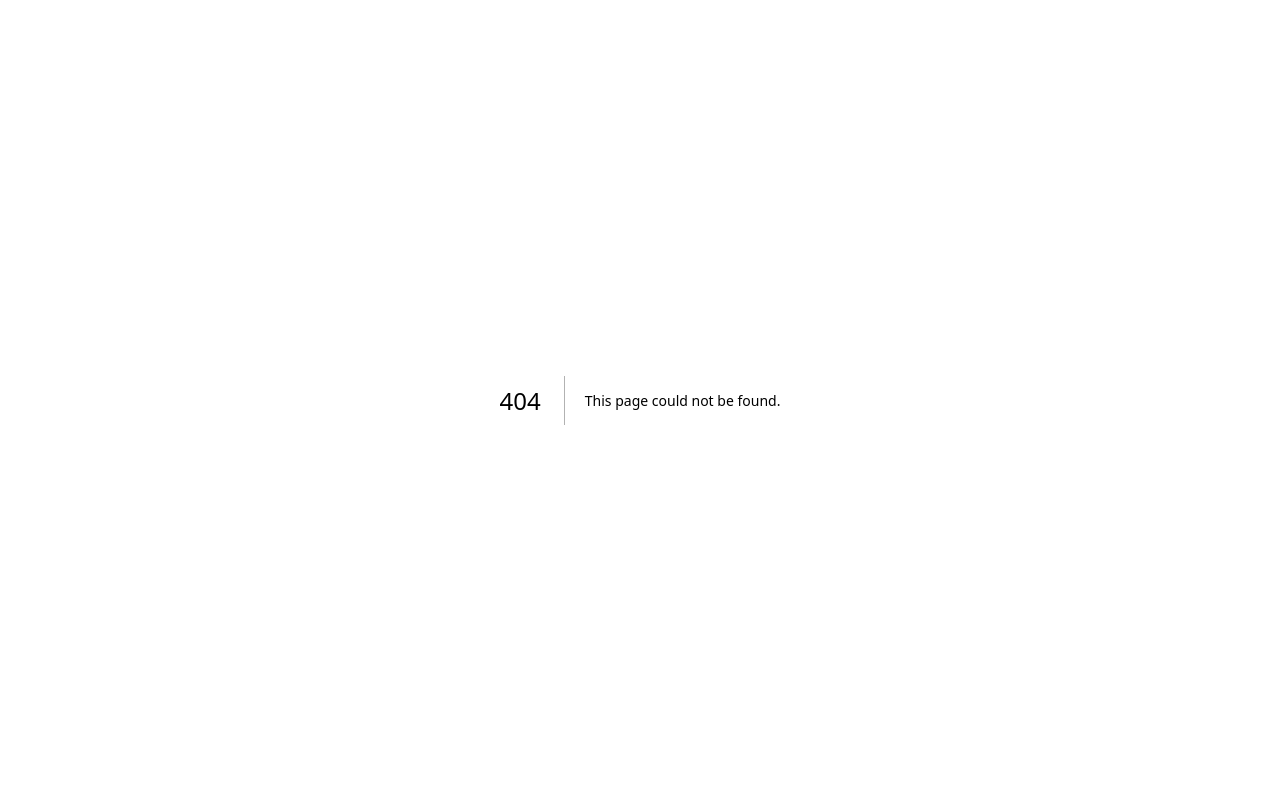
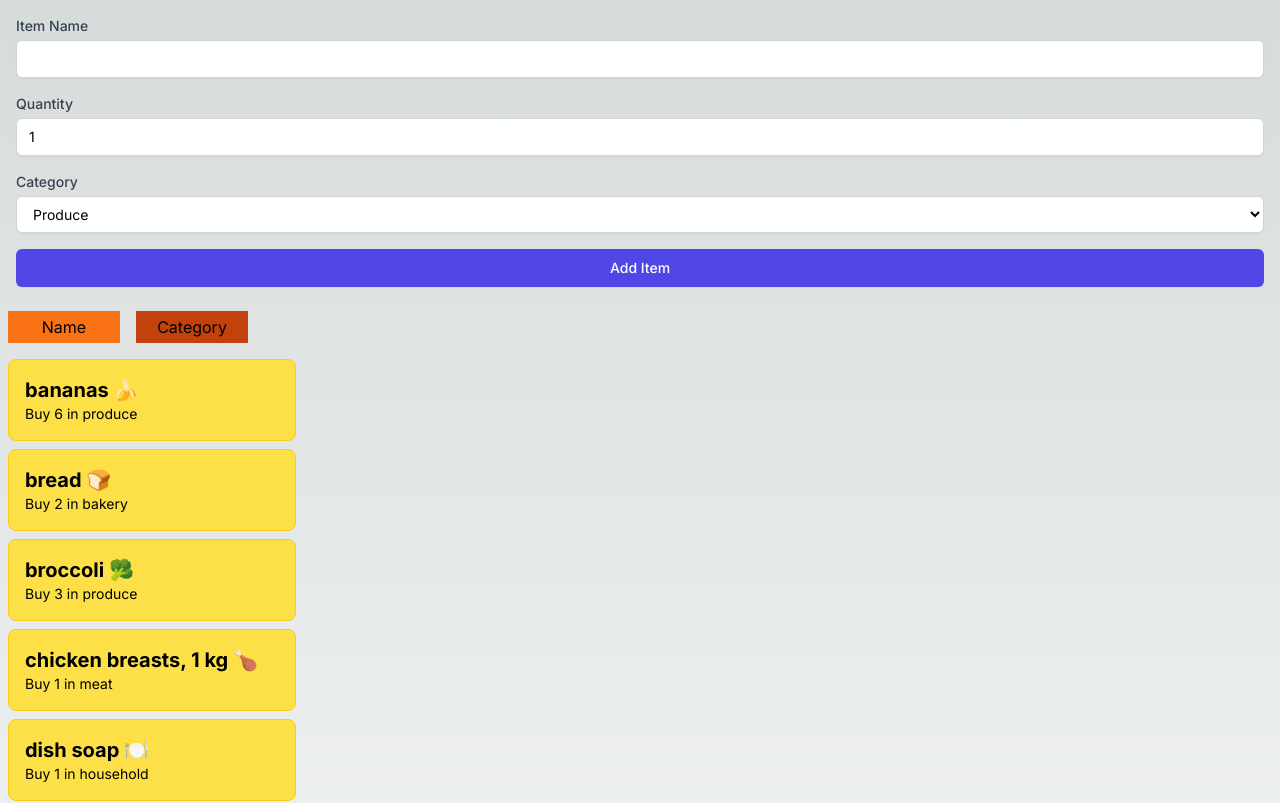
Before and after one commit to khushigaba/cprg306-assignments, a Next.js app: page /week-6 in a window 1280 px wide. Before the commit this address had no page. Shown: the top 803 px of the page. Built offline with nearby package versions, Linux system fonts and the light colour scheme.

Commit message:
Add files via upload

```diff
--- /dev/null
+++ b/app/week-6/item-list.js
@@ -0,0 +1,52 @@
+"use client";
+import React, { useState } from "react";
+import Item from "./item";
+
+export default function ItemList({items}) {
+
+    const [sortBy, setSortBy] = useState("name");
+
+    let sortedItems = [...items];
+
+    // Sort the items
+    sortedItems.sort((a, b) => {
+      if (sortBy === "name") {
+        return a.name.localeCompare(b.name);
+      } else if (sortBy === "category") {
+        return a.category.localeCompare(b.category);
+      }
+    });
+
+  return (
+    <div>
+      {/* Create sort buttons */}
+      <button
+        class="bg-orange-500 p-1 m-2 w-28"
+        onClick={() => setSortBy("name")}
+      >
+        Name
+      </button>
+      <button
+        class="bg-orange-700 p-1 m-2 w-28"
+        onClick={() => setSortBy("category")}
+      >
+        Category
+      </button>
+
+      {/* Render sorted items */}
+      {sortedItems.map((item) => (
+        <div key={item.id}>
+          <ul>
+            <li class="list-none bg-yellow-300 border border-yellow-400 rounded-lg p-4 m-2 w-72">
+              <h2 class="text-xl font-bold">{item.name}</h2>
+
+              <div class="text-sm">
+                Buy {item.quantity} in {item.category}
+              </div>
+            </li>
+          </ul>
+        </div>
+      ))}
+    </div>
+  );
+}
--- /dev/null
+++ b/app/week-6/item.js
@@ -0,0 +1,13 @@
+import React from 'react';
+
+const Item = ({ name, quantity, category }) => {
+  return (
+    <li className="list-none bg-yellow-300 border border-yellow-400 rounded-lg p-4 m-2 w-72">
+      <div className="font-bold text-lg text-black">{name}</div>
+      <div className="text-black">Quantity: {quantity}</div>
+      <div className="text-black">Category: {category}</div>
+    </li>
+  );
+};
+
+export default Item;
--- /dev/null
+++ b/app/week-6/item.json
@@ -0,0 +1,74 @@
+[
+    {
+      "id": "1h2GJKH12gkHG31h1H",
+      "name": "milk, 4 L 🥛",
+      "quantity": 1,
+      "category": "dairy"
+    },
+    {
+      "id": "2KJH3k2j3H1k2J3K1H",
+      "name": "bread 🍞",
+      "quantity": 2,
+      "category": "bakery"
+    },
+    {
+      "id": "3h2KJH3k2j3H1k2J3",
+      "name": "eggs, dozen 🥚",
+      "quantity": 2,
+      "category": "dairy"
+    },
+    {
+      "id": "4k2J3K1H2GJKH12gk",
+      "name": "bananas 🍌",
+      "quantity": 6,
+      "category": "produce"
+    },
+    {
+      "id": "5H1h1H2KJH3k2j3H",
+      "name": "broccoli 🥦",
+      "quantity": 3,
+      "category": "produce"
+    },
+    {
+      "id": "6H1k2J3K1H2GJKH1",
+      "name": "chicken breasts, 1 kg 🍗",
+      "quantity": 1,
+      "category": "meat"
+    },
+    {
+      "id": "7gkHG31h1H2KJH3k",
+      "name": "pasta sauce 🍝",
+      "quantity": 3,
+      "category": "canned goods"
+    },
+    {
+      "id": "8j3H1k2J3K1H2GJK",
+      "name": "spaghetti, 454 g 🍝",
+      "quantity": 2,
+      "category": "dry goods"
+    },
+    {
+      "id": "9H12gkHG31h1H2KJ",
+      "name": "toilet paper, 12 pack 🧻",
+      "quantity": 1,
+      "category": "household"
+    },
+    {
+      "id": "10H3k2j3H1k2J3K1",
+      "name": "paper towels, 6 pack",
+      "quantity": 1,
+      "category": "household"
+    },
+    {
+      "id": "11k2J3K1H2GJKH12",
+      "name": "dish soap 🍽️",
+      "quantity": 1,
+      "category": "household"
+    },
+    {
+      "id": "12GJKH12gkHG31h1",
+      "name": "hand soap 🧼",
+      "quantity": 4,
+      "category": "household"
+    }
+]
--- /dev/null
+++ b/app/week-6/new-item.js
@@ -0,0 +1,90 @@
+'use client';
+
+import { useState } from 'react';
+
+export default function NewItem({onAddItem}) {
+
+  const [name, setName] = useState('');
+  const [quantity, setQuantity] = useState(1);
+  const [category, setCategory] = useState('produce');
+
+  const handleSubmit = (event) => {
+    event.preventDefault();
+
+    const item = {
+      id: Math.random().toString(36).substr(2, 9),
+      name,
+      quantity,
+      category
+    };
+
+    onAddItem(item);
+
+    setName('');
+    setQuantity(1);
+    setCategory('produce');
+  };
+
+  return (
+    <form onSubmit={handleSubmit} className="p-4 space-y-4">
+
+      <div>
+        <label htmlFor="name" className="block text-sm font-medium text-gray-700">Item Name</label>
+        <input
+          type="text"
+          id="name"
+          value={name}
+          onChange={(e) => setName(e.target.value)}
+          required
+          className="mt-1 block w-full px-3 py-2 border border-gray-300 rounded-md shadow-sm focus:outline-none focus:ring-indigo-500 focus:border-indigo-500 sm:text-sm"
+        />
+      </div>
+
+      <div>
+        <label htmlFor="quantity" className="block text-sm font-medium text-gray-700">Quantity</label>
+        <input
+          type="number"
+          id="quantity"
+          value={quantity}
+          onChange={(e) => setQuantity(Number(e.target.value))}
+          min="1"
+          max="99"
+          required
+          className="mt-1 block w-full px-3 py-2 border border-gray-300 rounded-md shadow-sm focus:outline-none focus:ring-indigo-500 focus:border-indigo-500 sm:text-sm"
+        />
+      </div>
+
+      <div>
+        <label htmlFor="category" className="block text-sm font-medium text-gray-700">Category</label>
+        <select
+          id="category"
+          value={category}
+          onChange={(e) => setCategory(e.target.value)}
+          required
+          className="mt-1 block w-full pl-3 pr-10 py-2 border border-gray-300 bg-white rounded-md shadow-sm focus:outline-none focus:ring-indigo-500 focus:border-indigo-500 sm:text-sm"
+        >
+          <option value="produce">Produce</option>
+          <option value="dairy">Dairy</option>
+          <option value="bakery">Bakery</option>
+          <option value="meat">Meat</option>
+          <option value="frozen-foods">Frozen Foods</option>
+          <option value="canned-goods">Canned Goods</option>
+          <option value="dry-goods">Dry Goods</option>
+          <option value="beverages">Beverages</option>
+          <option value="snacks">Snacks</option>
+          <option value="household">Household</option>
+          <option value="other">Other</option>
+        </select>
+      </div>
+
+      <div>
+        <button
+          type="submit"
+          className="w-full inline-flex justify-center py-2 px-4 border border-transparent shadow-sm text-sm font-medium rounded-md text-white bg-indigo-600 hover:bg-indigo-700 focus:outline-none focus:ring-2 focus:ring-offset-2 focus:ring-indigo-500"
+        >
+          Add Item
+        </button>
+      </div>
+    </form>
+  );
+}
--- /dev/null
+++ b/app/week-6/page.js
@@ -0,0 +1,21 @@
+
+"use client";
+import React, { useState } from 'react';
+import NewItem from './new-item';
+import ItemList from './item-list';
+import itemsData from './item.json';
+
+export default function Page() {
+
+  const [items, setItems] = useState(itemsData);
+
+  const handleAddItem = (item) => {
+    setItems([...items, item]);
+  };
+  return (
+    <div>
+      <NewItem onAddItem={handleAddItem} />
+      <ItemList items = {items} />
+    </div>
+  );
+}
```
